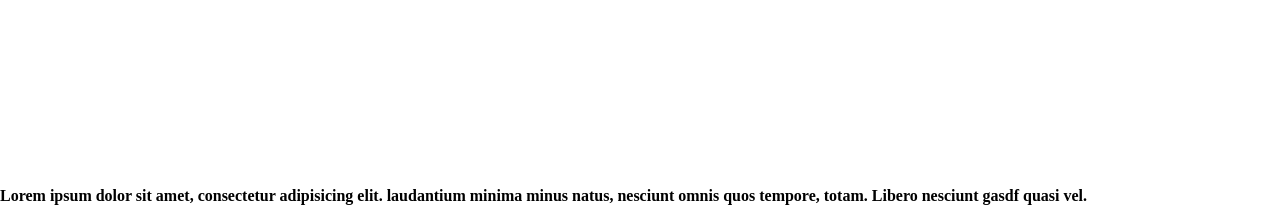
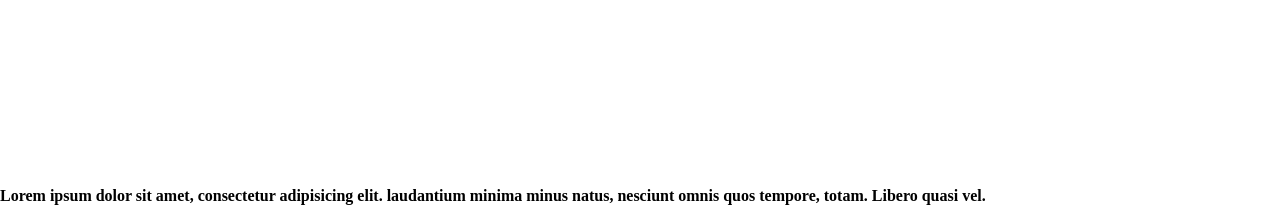
Before and after one commit to Alexraey/My_test, a plain HTML site: page Index.html in a window 1280 px wide. Shown: the part 5787-5993 px from the top of the page. Drawn offline with Linux system fonts and the light colour scheme.

Commit message:
testfinish

```diff
--- a/Index.html
+++ b/Index.html
@@ -200,7 +200,7 @@
     <div>
         <h4>Lorem ipsum dolor sit amet, consectetur adipisicing elit. laudantium minima minus natus,
             nesciunt omnis quos
-            tempore, totam. Libero nesciunt gasdf quasi vel.</h4>
+            tempore, totam. Libero quasi vel.</h4>
     </div>
 </section>
 
```
